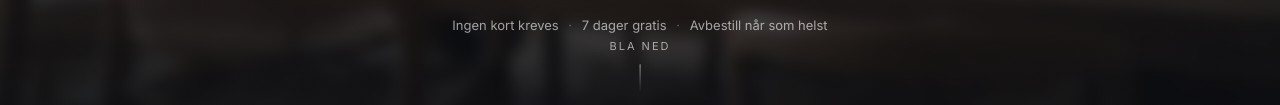
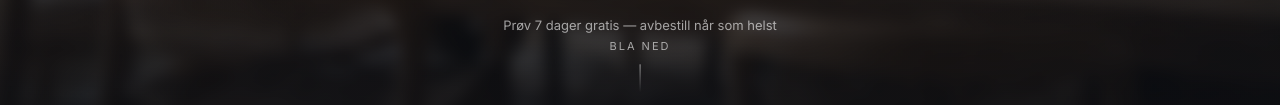
Before and after one commit to mortenvee/bundly, a website: page index-v2.html in a window 1280 px wide. Shown: the part 686-791 px from the top of the page. Drawn offline with Linux system fonts and the light colour scheme.

Commit message:
Simplify trial copy to single line

```diff
--- a/index-v2.html
+++ b/index-v2.html
@@ -1181,7 +1181,7 @@
       </button>
     </div>
     <p class="cinema-fine">
-      Ingen kort kreves <span>·</span> 7 dager gratis <span>·</span> Avbestill når som helst
+      Prøv 7 dager gratis — avbestill når som helst
     </p>
   </div>
 
```
